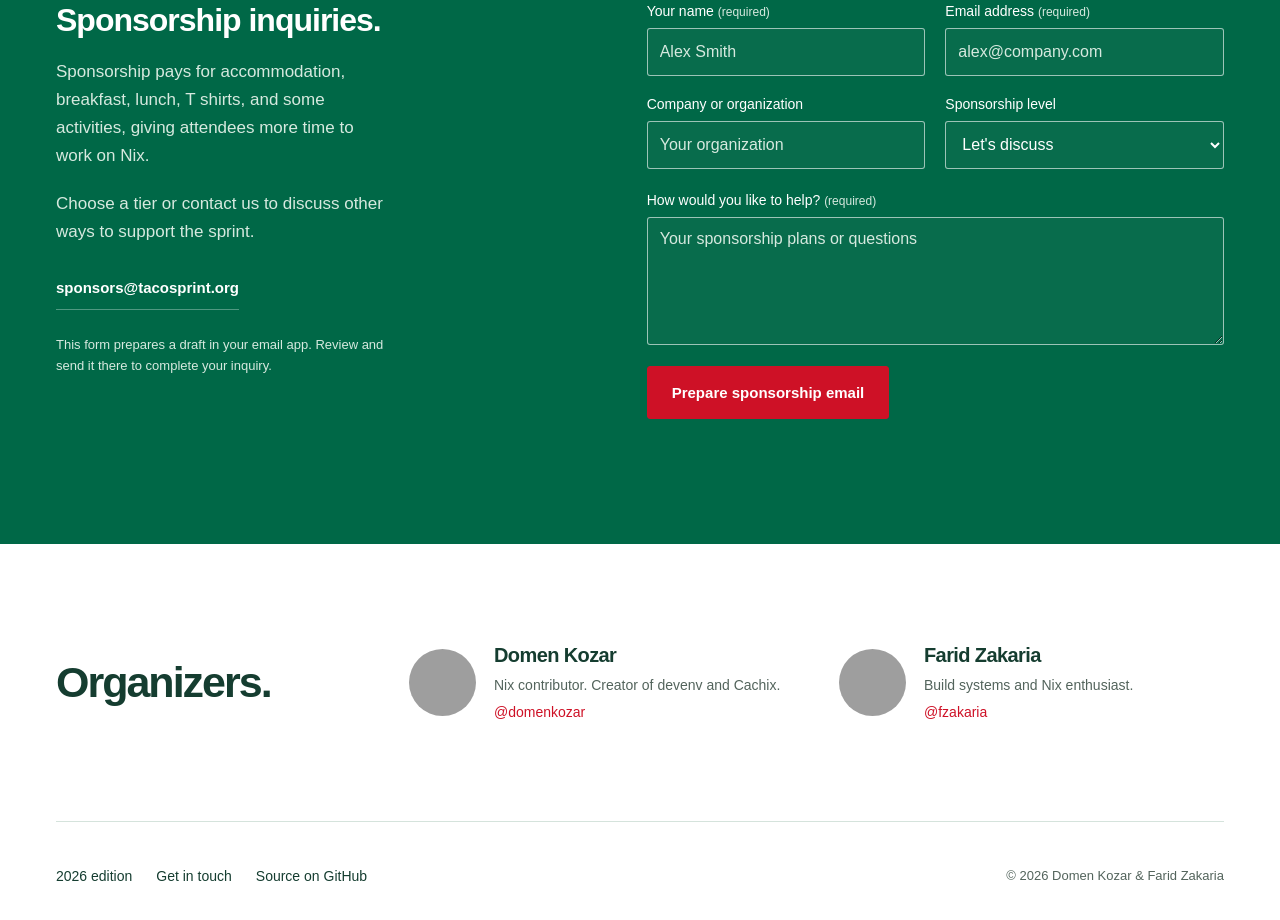
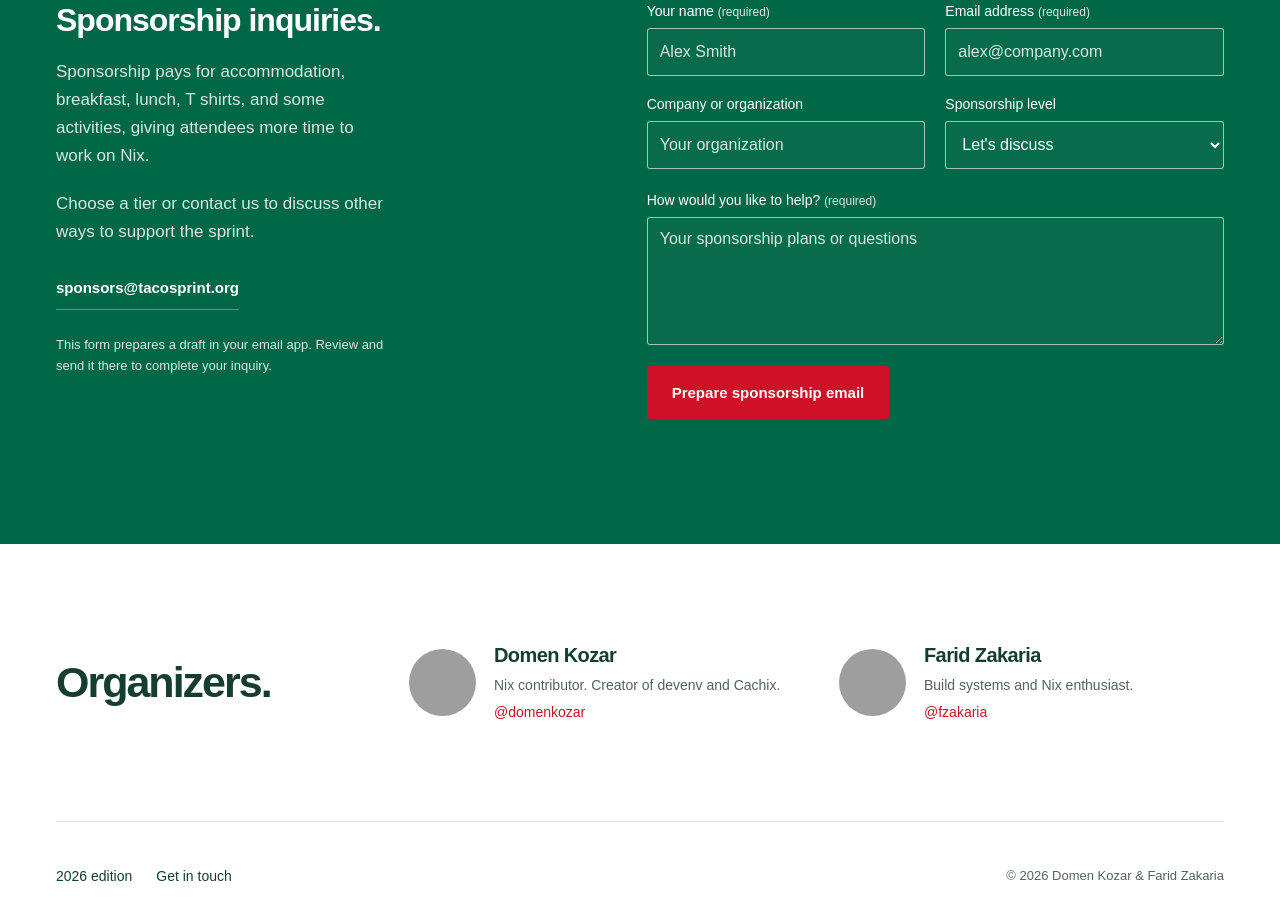
Before and after one commit to OceanSprint/tacosprint.org, an Astro site: page / in a window 1280 px wide. Shown: the part 3935-4855 px from the top of the page. Built offline with nearby package versions, Linux system fonts and the light colour scheme; Astro itself is replaced by a stand-in of ours; grey boxes are pictures that could not be loaded.

Commit message:
Remove the private source repository link from the footer

```diff
--- a/src/layouts/Layout.astro
+++ b/src/layouts/Layout.astro
@@ -67,9 +67,6 @@ const canonical = new URL(Astro.url.pathname, Astro.site);
       <div class="footer-links">
         <a href="/2026/">2026 edition</a>
         <a href="mailto:sponsors@tacosprint.org">Get in touch</a>
-        <a href="https://github.com/OceanSprint/tacosprint.org">
-          Source on GitHub
-        </a>
       </div>
       <p class="copyright">
         © {new Date().getFullYear()} Domen Kozar & Farid Zakaria
```
